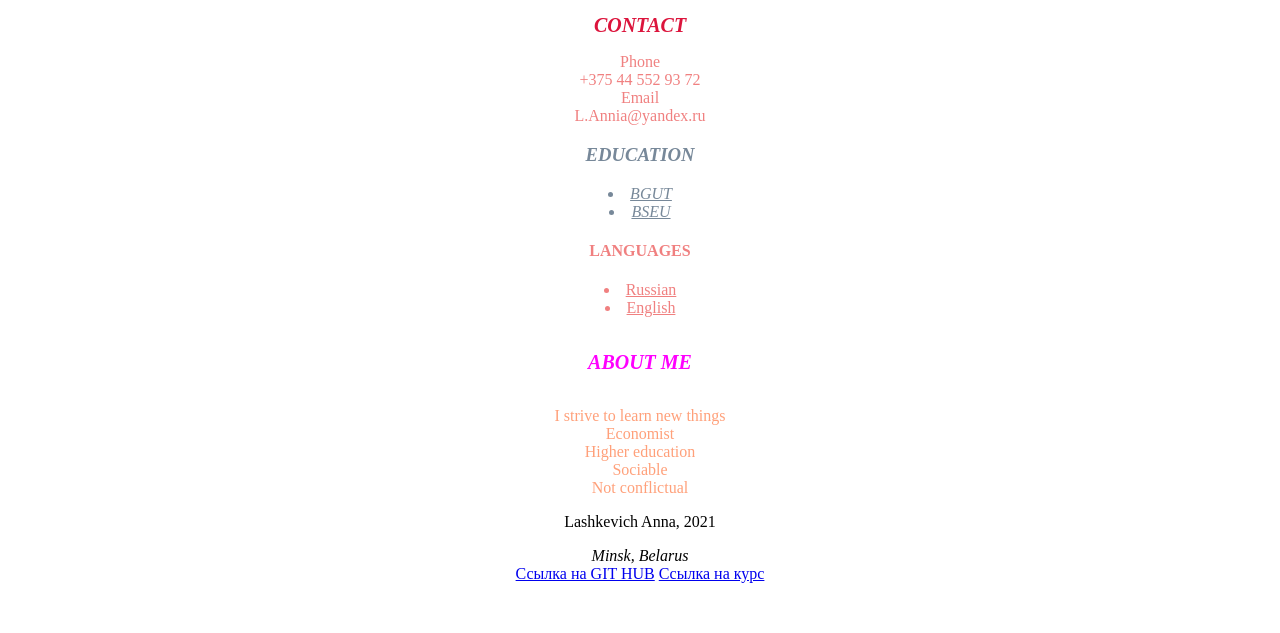
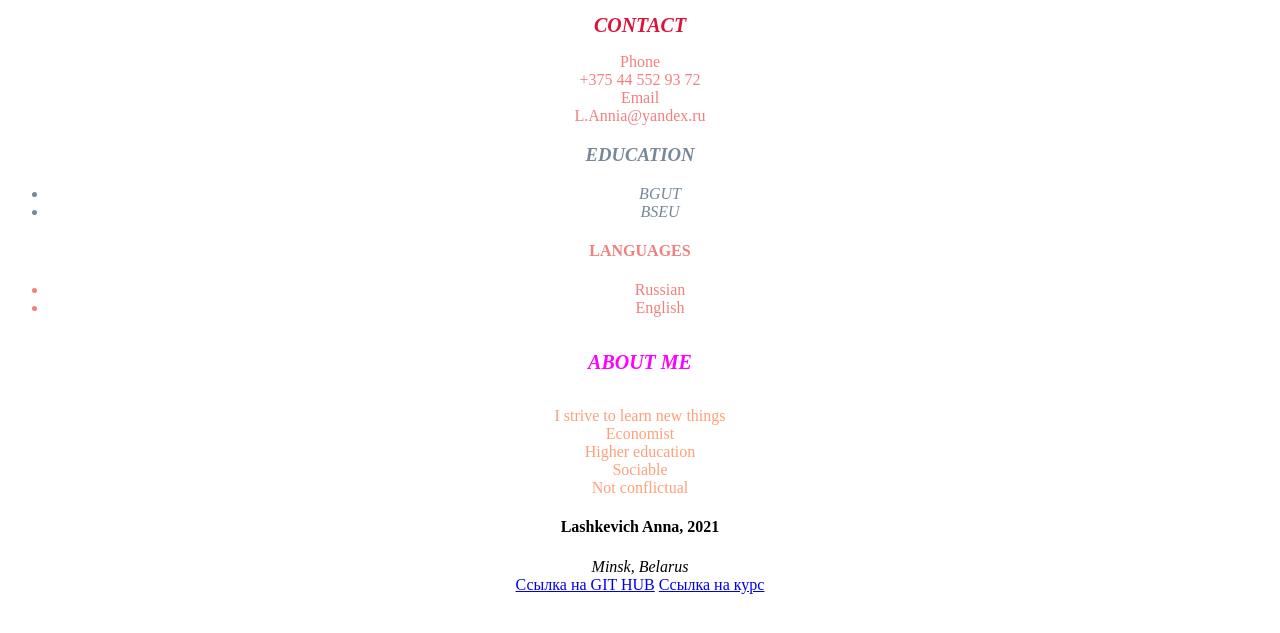
Before and after one commit to Annia21/rsschool-cv, a plain HTML site: page index.html in a window 1280 px wide. Shown: the part 105-738 px from the top of the page. Drawn offline with Linux system fonts and the light colour scheme.

Commit message:
fix: implemeht error

```diff
--- a/index.html
+++ b/index.html
@@ -14,11 +14,10 @@
     <!--Подключает ф-л CSS-->
     <link rel="stylesheet" href="style.css">
 </head>
-<section>
-    <div><h1 style="text-align: center;">HANNA LASHKEVICH</h1></div>
+<body>
     <section style="text-align: center;">
-        <img src="C:\Users\Аня\Desktop\с телефона\Картинки1\Frangipani Flowers.jpg" alt="Аватарка" width="320" height="240">
-        <!--Центрирует по горизонтали-->
+    <div><h1>HANNA LASHKEVICH</h1></div>
+    <img src="FrangipaniFlowers.jpg" alt="Аватарка" width="320" height="240">
     <H2>CONTACT</H2>
     <p class="text1">
     Phone <br> +375 44 552 93 72 <br>
@@ -27,15 +26,17 @@
     </section>
     <section class="text2" style="text-align: center;">
         <h3>EDUCATION</h3>
-        <p>
+            <ul>
                 <li>BGUT</li>
                 <li>BSEU</li>
-        </p>
+            </ul>
     </section>
     <section class="text3" style="text-align: center;">
         <h4>LANGUAGES</h4>
+        <ul>
             <li>Russian</li>
             <li>English</li>
+        </ul>
     </section>
     <section style="text-align: center;">
         <h5>ABOUT ME</h5>
@@ -46,11 +47,12 @@
         Not conflictual <br>
         </p>
     </section>
-</body>
-<footer style="text-align: center;">
-    <p> Lashkevich Anna, 2021</p>
+<footer>
+    <section style="text-align: center;">
+    <h4> Lashkevich Anna, 2021 </h4>
     <address> Minsk, Belarus</address>
     <a href="https://github.com/Annia21/rsschool-cv/tree/rsschool-cv-html">Ссылка на GIT HUB</a>
     <a href="https://github.com/rolling-scopes-school/tasks/tree/master/stage0">Ссылка на курс</a>
+    </section>
 </footer>
-</html>
+</body>
--- a/style.css
+++ b/style.css
@@ -23,7 +23,7 @@ h5 {font-size: 20px;
     font-style: initial;
     color: lightcoral;
 }
-li {
+.li {
     text-decoration: underline;
 }
 .text4 {
```
Lines whose indentation alone changed are shown as unchanged.
